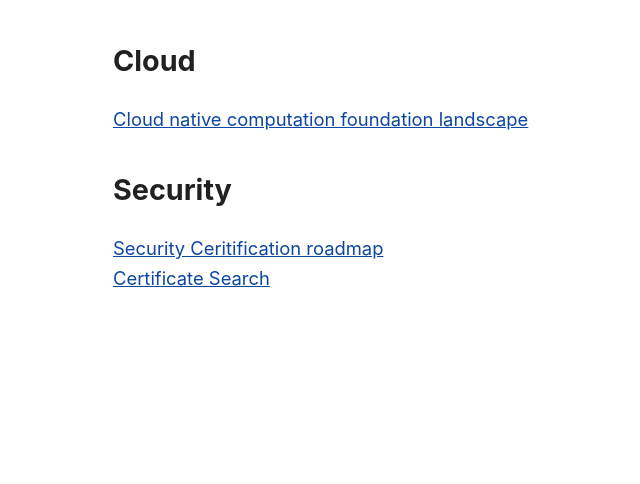
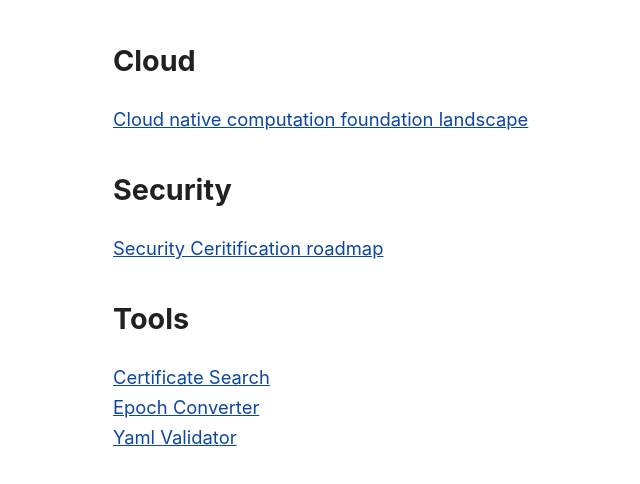
Before and after one commit to JanJaapZ/janjaapz.github.io, a plain HTML site: page index.html in a window 1280 px wide. Shown: the part 102-586 px from the top of the page, without its empty margins (167-807 px from the left). Drawn offline with Linux system fonts and the light colour scheme.

Commit message:
added a few hyperlinks and category

```diff
--- a/index.html
+++ b/index.html
@@ -15,6 +15,9 @@ Some links:
 <a href="https://landscape.cncf.io">Cloud native computation foundation landscape </a>
 <h3>Security</h3>
 <a href="https://pauljerimy.com/security-certification-roadmap/">Security Ceritification roadmap</a>
-<a href="https://crt.sh/">Certificate Search</a></ul>
+<h3>Tools</h3>
+<a href="https://crt.sh/">Certificate Search</a>
+<a href="https://www.epochconverter.com/"> Epoch Converter</a>
+<a href="https://yamlchecker.com/">Yaml Validator</a>
 </body>
 </html>
```
Also changed, not shown: 1 other file.
